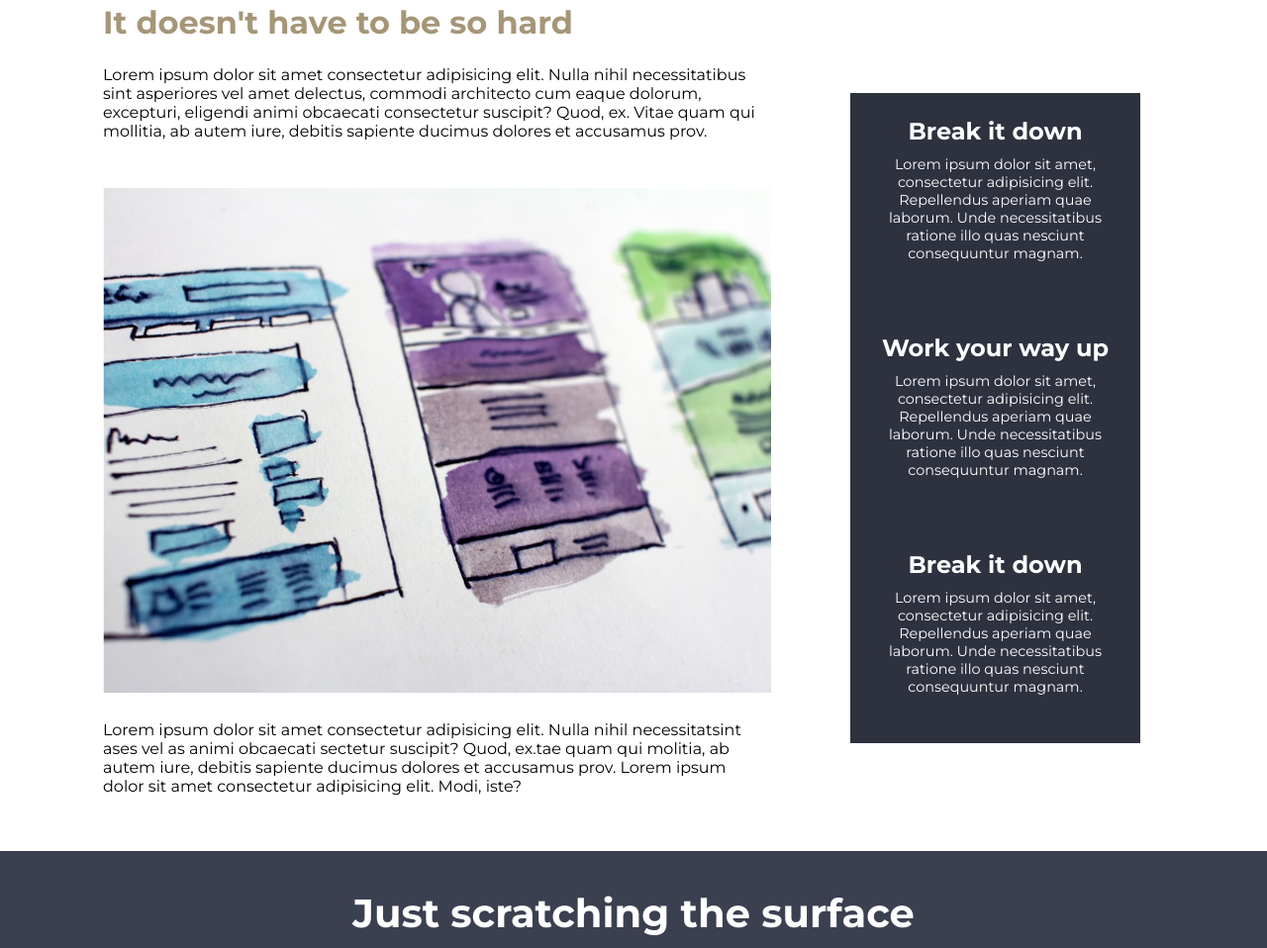
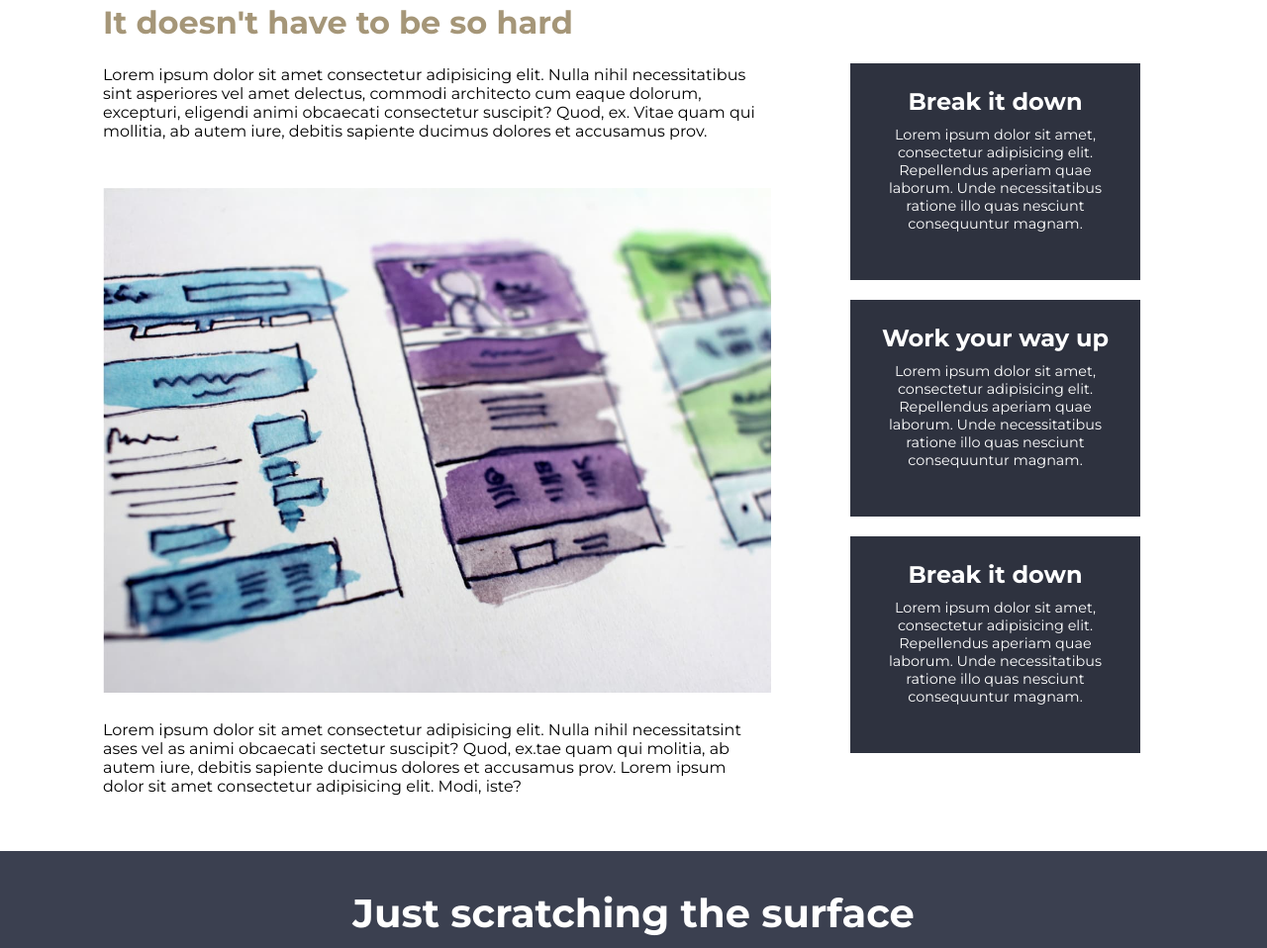
Before and after one commit to MeRichard123/CRL-Mobile-First-Challenge, a plain HTML site: page index.html in a window 1280 px wide. Shown: the part 880-1838 px from the top of the page at 99% size. Drawn offline with Linux system fonts and the light colour scheme.

Commit message:
margin-bottom fix on descktop

```diff
--- a/style.css
+++ b/style.css
@@ -286,6 +286,9 @@ footer p {
     margin: auto 0;
     margin-left: 3.5rem;
   }
+  .card {
+    margin-bottom: 20px;
+  }
   footer h1 {
     font-size: 2.5rem;
     margin: 30px 0;
```
